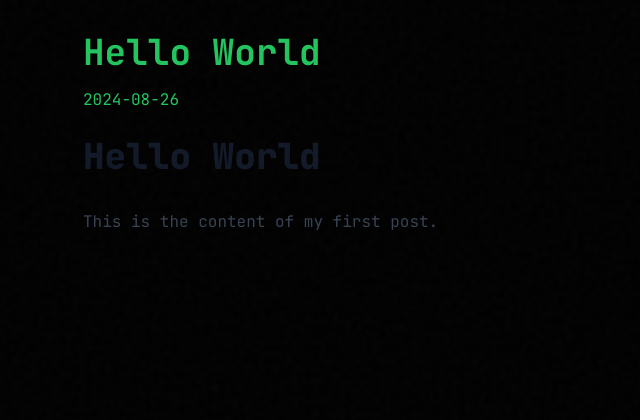
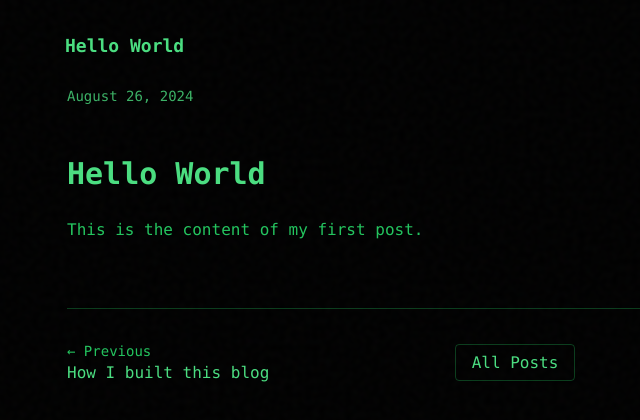
Before and after one commit to dzuizz/my-app, a Next.js app: page /blog/2024-08-26-hello-world in a window 1280 px wide. Shown: the top 420 px of the page, without its empty margins (125-765 px from the left). Built offline with nearby package versions, Linux system fonts and the light colour scheme.

Commit message:
Refactor blog post handling to use async file operations and improve error handling; enhance blog index layout for better readability

```diff
--- a/app/blog/[slug]/page.tsx
+++ b/app/blog/[slug]/page.tsx
@@ -1,38 +1,154 @@
-import fs from 'fs';
+import fs from 'fs/promises';
 import path from 'path';
 import matter from 'gray-matter';
+import { notFound } from 'next/navigation';
 import ReactMarkdown from 'react-markdown';
+import remarkGfm from 'remark-gfm';
+import { Metadata } from 'next';
+import Link from 'next/link';
 
-export default function BlogPost({ params }: { params: { slug: string } }) {
-  const blogDir = path.join(process.cwd(), 'blog-content', `${params.slug}.md`);
-  const fileContent = fs.readFileSync(blogDir, 'utf-8');
-  const { content, data } = matter(fileContent);
+interface BlogPostFrontmatter {
+  title: string;
+  description: string;
+  date: string;
+}
 
-  return (
-    <div className="max-w-4xl mx-auto px-4 py-8">
-      <h1 className="text-4xl font-bold mb-4">{data.title}</h1>
-      <p className="text-gray-500 mb-6">{data.date}</p>
-      <ReactMarkdown className="prose">{content}</ReactMarkdown>
-    </div>
+interface BlogPost {
+  slug: string;
+  frontmatter: BlogPostFrontmatter;
+}
+
+// Function to get all blog posts sorted by date
+async function getAllPosts(): Promise<BlogPost[]> {
+  const blogDir = path.join(process.cwd(), 'blog-content');
+  const files = await fs.readdir(blogDir);
+
+  const posts = await Promise.all(
+    files
+      .filter(file => file.endsWith('.md'))
+      .map(async (file) => {
+        const content = await fs.readFile(path.join(blogDir, file), 'utf-8');
+        const { data } = matter(content);
+        return {
+          slug: file.replace('.md', ''),
+          frontmatter: data as BlogPostFrontmatter
+        };
+      })
+  );
+
+  // Sort posts by date (newest first)
+  return posts.sort((a, b) =>
+    new Date(b.frontmatter.date).getTime() - new Date(a.frontmatter.date).getTime()
   );
 }
 
-export async function generateStaticParams() {
-  const blogDir = path.join(process.cwd(), 'blog-content');
-  const filenames = fs.readdirSync(blogDir);
+// Function to get adjacent posts
+async function getAdjacentPosts(currentSlug: string) {
+  const allPosts = await getAllPosts();
+  const currentIndex = allPosts.findIndex(post => post.slug === currentSlug);
 
-  return filenames.map((filename) => ({
-    slug: filename.replace('.md', ''),
-  }));
+  return {
+    prev: currentIndex > 0 ? allPosts[currentIndex - 1] : null,
+    next: currentIndex < allPosts.length - 1 ? allPosts[currentIndex + 1] : null
+  };
 }
 
-export async function generateMetadata({ params }: { params: { slug: string } }) {
-  const blogDir = path.join(process.cwd(), 'blog-content', `${params.slug}.md`);
-  const fileContent = fs.readFileSync(blogDir, 'utf-8');
-  const { data } = matter(fileContent);
+async function getBlogPost(slug: string) {
+  try {
+    const filePath = path.join(process.cwd(), 'blog-content', `${slug}.md`);
+    const fileContent = await fs.readFile(filePath, 'utf-8');
+    const { data, content } = matter(fileContent);
 
-  return {
-    title: data.title,
-    description: data.description,
-  };
+    if (!data.title || !data.description || !data.date) {
+      throw new Error(`Missing required frontmatter fields in ${slug}.md`);
+    }
+
+    return {
+      frontmatter: data as BlogPostFrontmatter,
+      content
+    };
+  } catch (error) {
+    if ((error as NodeJS.ErrnoException).code === 'ENOENT') {
+      notFound();
+    }
+    throw error;
+  }
 }
+
+export default async function BlogPost({ params }: { params: { slug: string } }) {
+  const { frontmatter, content } = await getBlogPost(params.slug);
+  const { prev, next } = await getAdjacentPosts(params.slug);
+
+  return (
+    <article className="min-h-screen bg-black p-8">
+      <div className="mx-auto max-w-4xl">
+        {/* Header section */}
+        <div className="mb-12 font-mono">
+          <h1 className="glitch-text mb-6" data-text={frontmatter.title}>
+            {frontmatter.title}
+          </h1>
+          <time className="text-green-400/80 text-sm" dateTime={frontmatter.date}>
+            {new Date(frontmatter.date).toLocaleDateString('en-US', {
+              year: 'numeric',
+              month: 'long',
+              day: 'numeric'
+            })}
+          </time>
+        </div>
+
+        {/* Main content */}
+        <div className="prose-terminal">
+          <ReactMarkdown
+            remarkPlugins={[remarkGfm]}
+            components={{
+              // ... (previous components remain the same)
+            }}
+          >
+            {content}
+          </ReactMarkdown>
+        </div>
+
+        {/* Navigation section */}
+        <nav className="mt-16 border-t border-green-500/30 pt-8 font-mono">
+          <div className="flex justify-between items-center text-green-400">
+            <div className="flex-1">
+              {prev && (
+                <Link
+                  href={`/blog/${prev.slug}`}
+                  className="group flex flex-col hover:text-green-300 transition-colors duration-200"
+                >
+                  <span className="text-sm text-green-500">← Previous</span>
+                  <span className="group-hover:underline">{prev.frontmatter.title}</span>
+                </Link>
+              )}
+            </div>
+
+            <div className="mx-4">
+              <Link
+                href="/blog"
+                className="px-4 py-2 border border-green-500/30 rounded hover:bg-green-500/10
+                         transition-colors duration-200"
+              >
+                All Posts
+              </Link>
+            </div>
+
+            <div className="flex-1 text-right">
+              {next && (
+                <Link
+                  href={`/blog/${next.slug}`}
+                  className="group flex flex-col hover:text-green-300 transition-colors duration-200"
+                >
+                  <span className="text-sm text-green-500">Next →</span>
+                  <span className="group-hover:underline">{next.frontmatter.title}</span>
+                </Link>
+              )}
+            </div>
+          </div>
+        </nav>
+      </div>
+    </article>
+  );
+}
+
+// ... (generateStaticParams and generateMetadata remain the same)
--- a/app/blog/page.tsx
+++ b/app/blog/page.tsx
@@ -12,15 +12,25 @@ export default function BlogIndex() {
     const fileContent = fs.readFileSync(filePath, 'utf-8');
     const { data } = matter(fileContent);
     const slug = filename.replace('.md', '');
-    return { slug, title: data.title, date: data.date, description: data.description };
+    return {
+      slug,
+      title: data.title,
+      date: data.date,
+      description: data.description,
+    };
   });
 
   return (
-    <div className="max-w-4xl mx-auto px-4 py-8">
-      <h1 className="text-4xl font-bold text-center mb-12">Blog</h1>
+    <div className="mx-auto max-w-4xl px-4 py-8">
+      <h1 className="mb-12 text-center text-4xl font-bold">Blog</h1>
       <ul className="space-y-8">
-        {posts.sort((a, b) => b.date.localeCompare(a.date)).map((post) => (
-          <li key={post.slug} className="p-4 border rounded-lg hover:shadow-lg transition-shadow">
+        {posts
+          .sort((a, b) => b.date.localeCompare(a.date))
+          .map((post) => (
+            <li
+              key={post.slug}
+              className="rounded-lg border p-4 transition-shadow hover:shadow-lg"
+            >
               <Link href={`/blog/${post.slug}`}>
                 <div>
                   <h2 className="text-2xl font-semibold">{post.title}</h2>
--- a/blog-content/2024-08-27-how-i-built-this-blog.md
+++ b/blog-content/2024-08-27-how-i-built-this-blog.md
@@ -1,5 +1,5 @@
 ---
-title: "How I buit this blog"
+title: "How I built this blog"
 date: "2024-08-27"
 description: "A detailed guide on how I built this blog using Next.js and Tailwind CSS."
 ---
```
Lines whose indentation alone changed are shown as unchanged.
